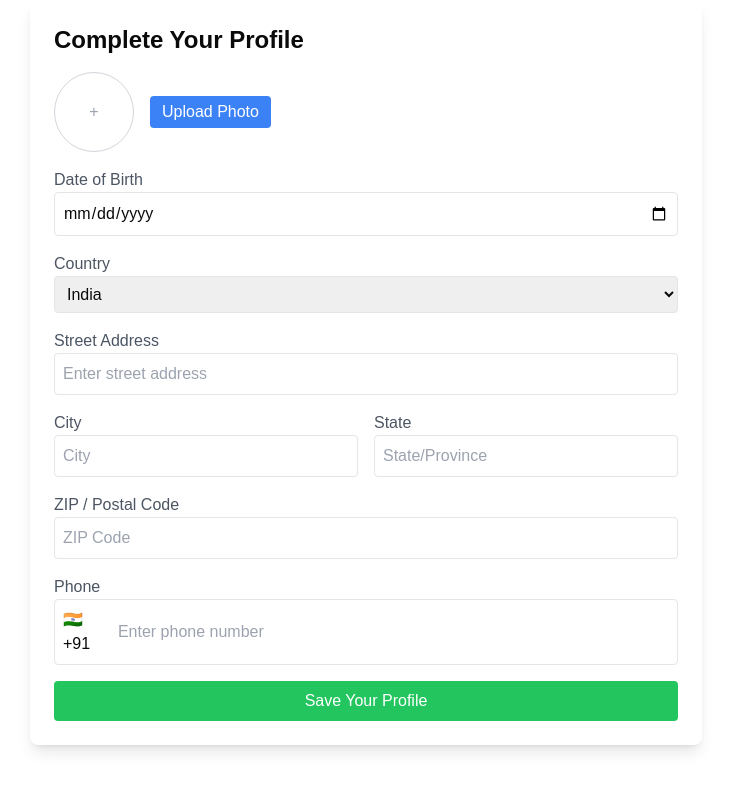
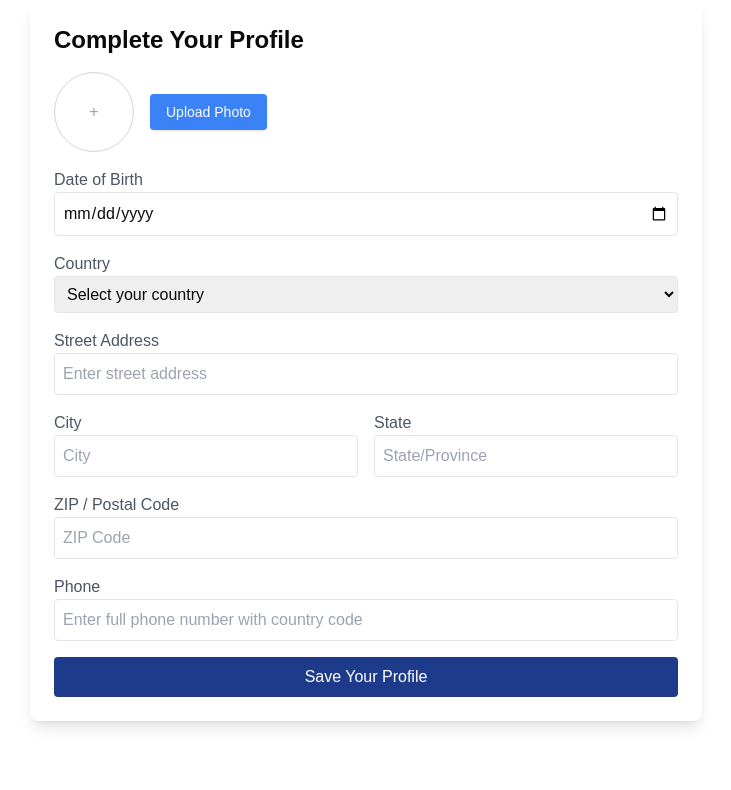
Before and after one commit to TechSubham/Job-Market-Analyzer, a Next.js app: page /Pages/Auth/profile/pageEleven in a window 1280 px wide. Shown: the top 790 px of the page, without its empty margins (274-1005 px from the left). Built offline with nearby package versions, Linux system fonts and the light colour scheme.

Commit message:
Made upload button functional & add countries option in dialog

```diff
--- a/app/Pages/Auth/profile/pageEleven/page.jsx
+++ b/app/Pages/Auth/profile/pageEleven/page.jsx
@@ -1,21 +1,28 @@
+"use client";
 import { useState } from "react";
+import { useRouter } from "next/navigation";
+import { Dialog, DialogContent, DialogHeader, DialogTitle } from "@/components/ui/dialog";
+import { Button } from "@/components/ui/button";
 
 export default function CompleteProfile() {
   const [profileImage, setProfileImage] = useState(null);
+  const [isUploadOpen, setIsUploadOpen] = useState(false);
   const [formData, setFormData] = useState({
     dob: "",
-    country: "India",
+    country: "",
     street: "",
     city: "",
     state: "",
     zip: "",
     phone: "",
   });
+  const router = useRouter();
 
-  const handleImageUpload = (event) => {
+  const handleFileChange = (event) => {
     const file = event.target.files[0];
     if (file) {
       setProfileImage(URL.createObjectURL(file));
+      setIsUploadOpen(false);
     }
   };
 
@@ -34,8 +41,7 @@ export default function CompleteProfile() {
 
       <div className="flex items-center space-x-4 mb-4">
         <label className="cursor-pointer">
-          <input type="file" className="hidden" onChange={handleImageUpload} />
-          <div className="w-20 h-20 rounded-full border border-gray-300 flex items-center justify-center overflow-hidden">
+          <div className="w-20 h-20 rounded-full border border-gray-300 flex items-center justify-center overflow-hidden" onClick={() => setIsUploadOpen(true)}>
             {profileImage ? (
               <img src={profileImage} alt="Profile" className="w-full h-full object-cover" />
             ) : (
@@ -43,62 +49,151 @@ export default function CompleteProfile() {
             )}
           </div>
         </label>
-        <button className="px-3 py-1 text-white bg-blue-500 rounded">Upload Photo</button>
+        <input
+    type="file"
+    id="fileInput"
+    accept="image/*"
+    className="hidden"
+    onChange={handleFileChange}
+  />
+
+  <Button onClick={() => document.getElementById("fileInput").click()} className="bg-blue-500 text-white px-4 py-2 rounded">
+    Upload Photo
+  </Button>
+
       </div>
 
       <form onSubmit={handleSubmit} className="space-y-4">
         <div>
           <label className="block text-gray-600">Date of Birth</label>
-          <input type="date" name="dob" value={formData.dob} onChange={handleChange}
-                 className="w-full border rounded p-2"/>
+          <input type="date" name="dob" value={formData.dob} onChange={handleChange} className="w-full border rounded p-2"/>
         </div>
 
         <div>
           <label className="block text-gray-600">Country</label>
-          <select name="country" value={formData.country} onChange={handleChange}
-                  className="w-full border rounded p-2">
-            <option value="India">India</option>
-            <option value="USA">USA</option>
-            <option value="UK">UK</option>
+          <select name="country" value={formData.country} onChange={handleChange} className="w-full border rounded p-2">
+          <option value="">Select your country</option>
+    <option value="Afghanistan">Afghanistan</option>
+    <option value="Albania">Albania</option>
+    <option value="Algeria">Algeria</option>
+    <option value="Andorra">Andorra</option>
+    <option value="Angola">Angola</option>
+    <option value="Argentina">Argentina</option>
+    <option value="Armenia">Armenia</option>
+    <option value="Australia">Australia</option>
+    <option value="Austria">Austria</option>
+    <option value="Azerbaijan">Azerbaijan</option>
+    <option value="Bahamas">Bahamas</option>
+    <option value="Bahrain">Bahrain</option>
+    <option value="Bangladesh">Bangladesh</option>
+    <option value="Barbados">Barbados</option>
+    <option value="Belarus">Belarus</option>
+    <option value="Belgium">Belgium</option>
+    <option value="Belize">Belize</option>
+    <option value="Bhutan">Bhutan</option>
+    <option value="Bolivia">Bolivia</option>
+    <option value="Botswana">Botswana</option>
+    <option value="Brazil">Brazil</option>
+    <option value="Bulgaria">Bulgaria</option>
+    <option value="Canada">Canada</option>
+    <option value="Chile">Chile</option>
+    <option value="China">China</option>
+    <option value="Colombia">Colombia</option>
+    <option value="Costa Rica">Costa Rica</option>
+    <option value="Croatia">Croatia</option>
+    <option value="Cuba">Cuba</option>
+    <option value="Cyprus">Cyprus</option>
+    <option value="Czech Republic">Czech Republic</option>
+    <option value="Denmark">Denmark</option>
+    <option value="Ecuador">Ecuador</option>
+    <option value="Egypt">Egypt</option>
+    <option value="Estonia">Estonia</option>
+    <option value="Finland">Finland</option>
+    <option value="France">France</option>
+    <option value="Germany">Germany</option>
+    <option value="Greece">Greece</option>
+    <option value="Hong Kong">Hong Kong</option>
+    <option value="Hungary">Hungary</option>
+    <option value="India">India</option>
+    <option value="Indonesia">Indonesia</option>
+    <option value="Iran">Iran</option>
+    <option value="Iraq">Iraq</option>
+    <option value="Ireland">Ireland</option>
+    <option value="Israel">Israel</option>
+    <option value="Italy">Italy</option>
+    <option value="Jamaica">Jamaica</option>
+    <option value="Japan">Japan</option>
+    <option value="Jordan">Jordan</option>
+    <option value="Kazakhstan">Kazakhstan</option>
+    <option value="Kenya">Kenya</option>
+    <option value="Kuwait">Kuwait</option>
+    <option value="Latvia">Latvia</option>
+    <option value="Lebanon">Lebanon</option>
+    <option value="Lithuania">Lithuania</option>
+    <option value="Malaysia">Malaysia</option>
+    <option value="Mexico">Mexico</option>
+    <option value="Morocco">Morocco</option>
+    <option value="Netherlands">Netherlands</option>
+    <option value="New Zealand">New Zealand</option>
+    <option value="Nigeria">Nigeria</option>
+    <option value="Norway">Norway</option>
+    <option value="Oman">Oman</option>
+    <option value="Pakistan">Pakistan</option>
+    <option value="Panama">Panama</option>
+    <option value="Peru">Peru</option>
+    <option value="Philippines">Philippines</option>
+    <option value="Poland">Poland</option>
+    <option value="Portugal">Portugal</option>
+    <option value="Qatar">Qatar</option>
+    <option value="Romania">Romania</option>
+    <option value="Russia">Russia</option>
+    <option value="Saudi Arabia">Saudi Arabia</option>
+    <option value="Serbia">Serbia</option>
+    <option value="Singapore">Singapore</option>
+    <option value="South Africa">South Africa</option>
+    <option value="South Korea">South Korea</option>
+    <option value="Spain">Spain</option>
+    <option value="Sri Lanka">Sri Lanka</option>
+    <option value="Sweden">Sweden</option>
+    <option value="Switzerland">Switzerland</option>
+    <option value="Thailand">Thailand</option>
+    <option value="Turkey">Turkey</option>
+    <option value="Ukraine">Ukraine</option>
+    <option value="United Arab Emirates">United Arab Emirates</option>
+    <option value="United Kingdom">United Kingdom</option>
+    <option value="United States">United States</option>
+    <option value="Vietnam">Vietnam</option>
           </select>
         </div>
 
         <div>
           <label className="block text-gray-600">Street Address</label>
-          <input type="text" name="street" value={formData.street} onChange={handleChange}
-                 className="w-full border rounded p-2" placeholder="Enter street address" />
+          <input type="text" name="street" value={formData.street} onChange={handleChange} className="w-full border rounded p-2" placeholder="Enter street address" />
         </div>
 
         <div className="grid grid-cols-2 gap-4">
           <div>
             <label className="block text-gray-600">City</label>
-            <input type="text" name="city" value={formData.city} onChange={handleChange}
-                   className="w-full border rounded p-2" placeholder="City"/>
+            <input type="text" name="city" value={formData.city} onChange={handleChange} className="w-full border rounded p-2" placeholder="City"/>
           </div>
 
           <div>
             <label className="block text-gray-600">State</label>
-            <input type="text" name="state" value={formData.state} onChange={handleChange}
-                   className="w-full border rounded p-2" placeholder="State/Province"/>
+            <input type="text" name="state" value={formData.state} onChange={handleChange} className="w-full border rounded p-2" placeholder="State/Province"/>
           </div>
         </div>
 
         <div>
           <label className="block text-gray-600">ZIP / Postal Code</label>
-          <input type="text" name="zip" value={formData.zip} onChange={handleChange}
-                 className="w-full border rounded p-2" placeholder="ZIP Code"/>
+          <input type="text" name="zip" value={formData.zip} onChange={handleChange} className="w-full border rounded p-2" placeholder="ZIP Code"/>
         </div>
 
         <div>
           <label className="block text-gray-600">Phone</label>
-          <div className="flex items-center border rounded p-2">
-            <span className="mr-2">🇮🇳 +91</span>
-            <input type="text" name="phone" value={formData.phone} onChange={handleChange}
-                   className="w-full outline-none" placeholder="Enter phone number"/>
-          </div>
+          <input type="text" name="phone" value={formData.phone} onChange={handleChange} className="w-full border rounded p-2" placeholder="Enter full phone number with country code" />
         </div>
 
-        <button type="submit" className="w-full bg-green-500 text-white p-2 rounded">
+        <button type="submit" className="w-full bg-blue-900 text-white p-2 rounded">
           Save Your Profile
         </button>
       </form>
```
